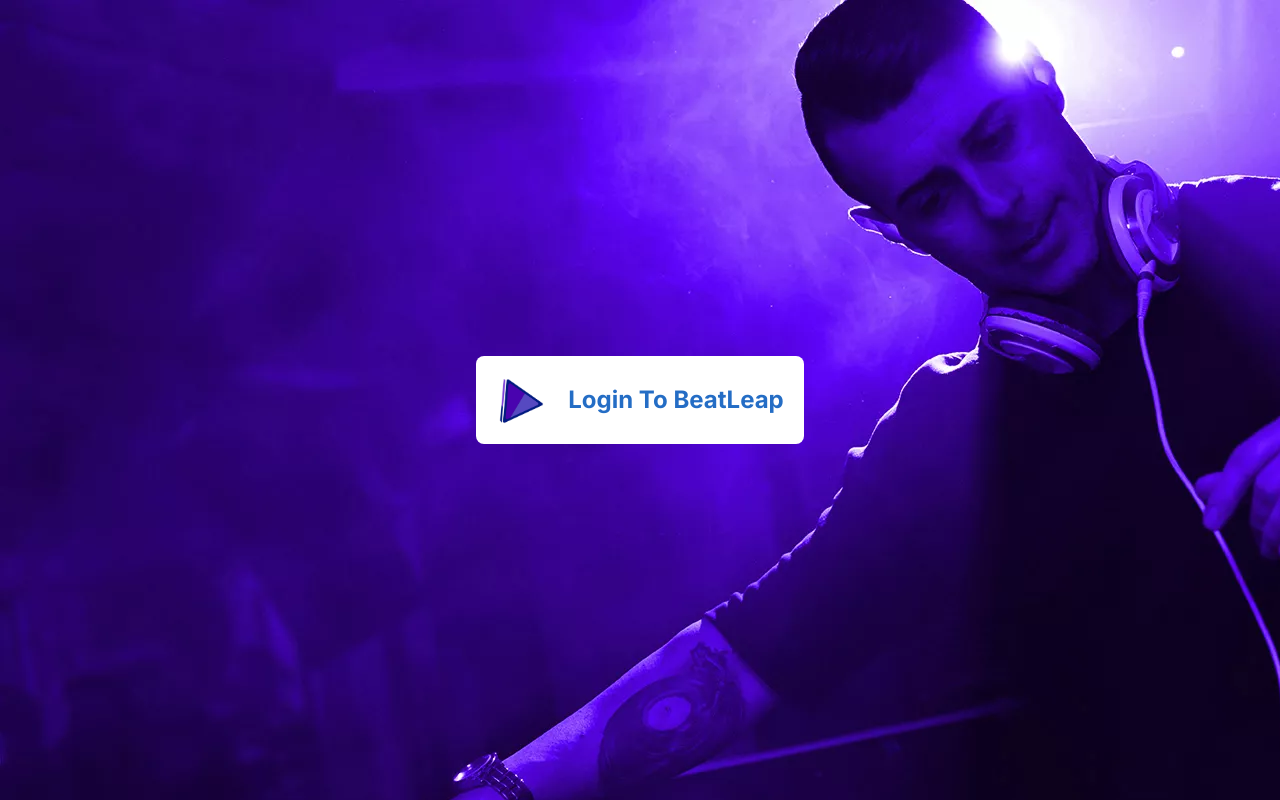
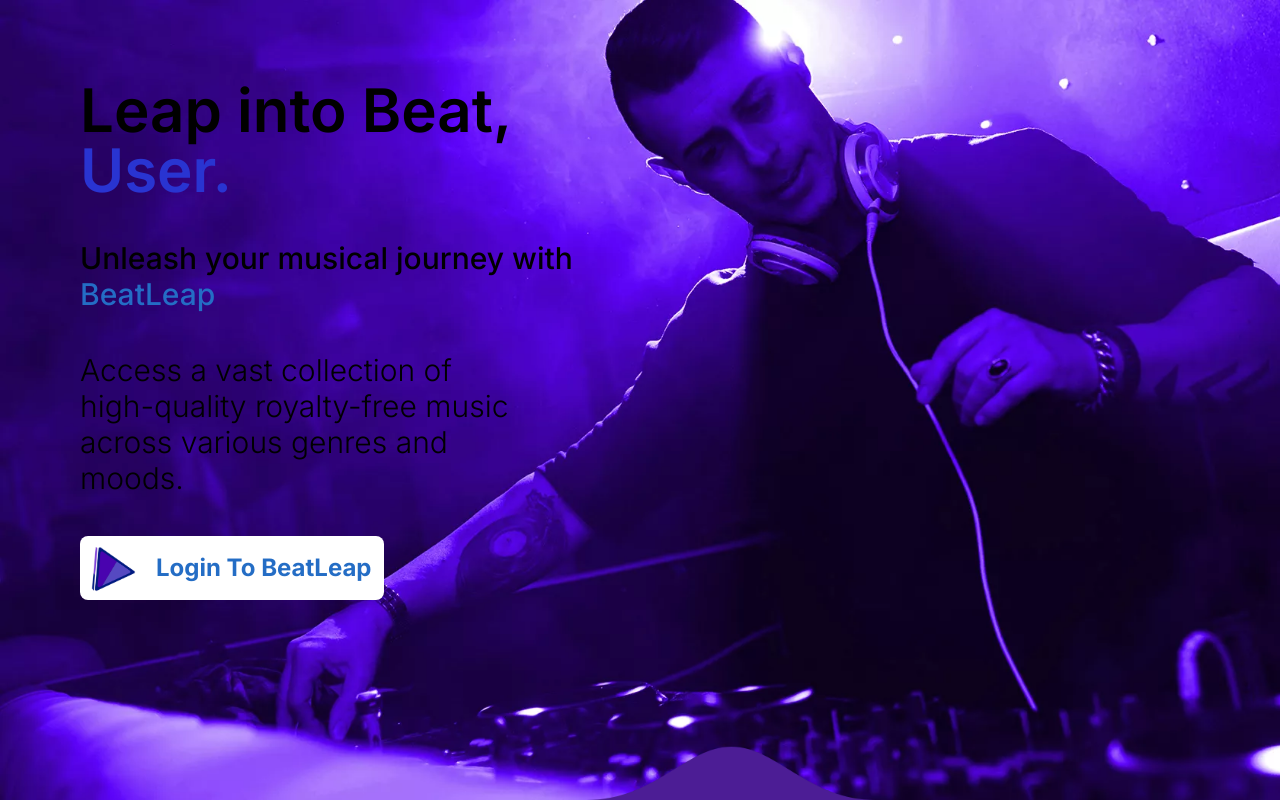
Before and after one commit to Yashsoni23/BeatLeap, a Next.js app: page / in a window 1280 px wide. Built offline with nearby package versions, Linux system fonts and the light colour scheme; what spotify-web-api-node would draw is missing.

Commit message:
Update Login.js

```diff
--- a/src/app/Login.js
+++ b/src/app/Login.js
@@ -1,7 +1,7 @@
 "use client"
 import { URLSearchParams } from 'next/dist/compiled/@edge-runtime/primitives/url'
 import React from 'react'
-const AUTH_URI = "https://accounts.spotify.com/authorize?client_id=006dbf49774c4c07bc93b4ef1f006518&response_type=code&show_dialog=true&redirect_uri=https://beatleap.netlify.app&scope=user-library-read%20user-read-playback-state%20user-top-read%20user-follow-read%20user-read-recently-played%20user-follow-read%20user-read-private%20playlist-read-private%20playlist-modify-private%20streaming%20user-read-private%20user-read-email"
+const AUTH_URI = "https://accounts.spotify.com/authorize?client_id=006dbf49774c4c07bc93b4ef1f006518&response_type=code&show_dialog=true&redirect_uri=http://localhost:3000&scope=user-library-read%20user-read-playback-state%20user-top-read%20user-follow-read%20user-read-recently-played%20user-follow-read%20user-read-private%20playlist-read-private%20playlist-modify-private%20streaming%20user-read-private%20user-read-email"
 
 
 const Login = () => {
@@ -10,11 +10,20 @@
   return (
     <>
 
-      <div className="flex bg-violet-900 flex-col object-contain cursor-pointer  max-[450px]:bg-gradient-to-r from-violet-500 to-fuchsia-500 sm:bg-hero bg-auto w-screen h-screen justify-center items-center">
-        <div className="text-primary p-2 flex justify-center items-center gap-3 rounded-lg bg-white">
-          <span className='block bg-logo bg-cover w-[3rem] h-[3rem] m-3' />
-          <a href={AUTH_URI} className=' font-bold pr-3  text-2xl'>Login To BeatLeap</a>
+      <div className="flex bg-violet-900 flex-col object-contain cursor-pointer  max-[450px]:bg-gradient-to-r from-violet-500 p-20 to-fuchsia-500 sm:bg-hero bg-cover w-screen h-screen ">
+        <div className="flex w-1/2 flex-col gap-10">
+          <h1 className='text-6xl font-semibold'>Leap into Beat, <span className='text-[#2934D1]'>User.</span></h1>
+          <h1 className='text-3xl font-medium'>Unleash your musical journey with <span className='text-[#246DC5]'>BeatLeap</span>
+          </h1>
+          <h1 className='text-3xl w-4/5 font-light'>Access a vast collection of high-quality royalty-free music across various genres and moods.</h1>
+
+          <div className="text-primary  w-max flex justify-center items-center gap-3 rounded-lg bg-white">
+            <span className='block bg-logo bg-cover w-[3rem] h-[3rem] m-2' />
+            <a href={AUTH_URI} className=' font-bold pr-3  text-2xl'>Login To BeatLeap</a>
+          </div>
         </div>
+
+
 
       </div>
 
```
